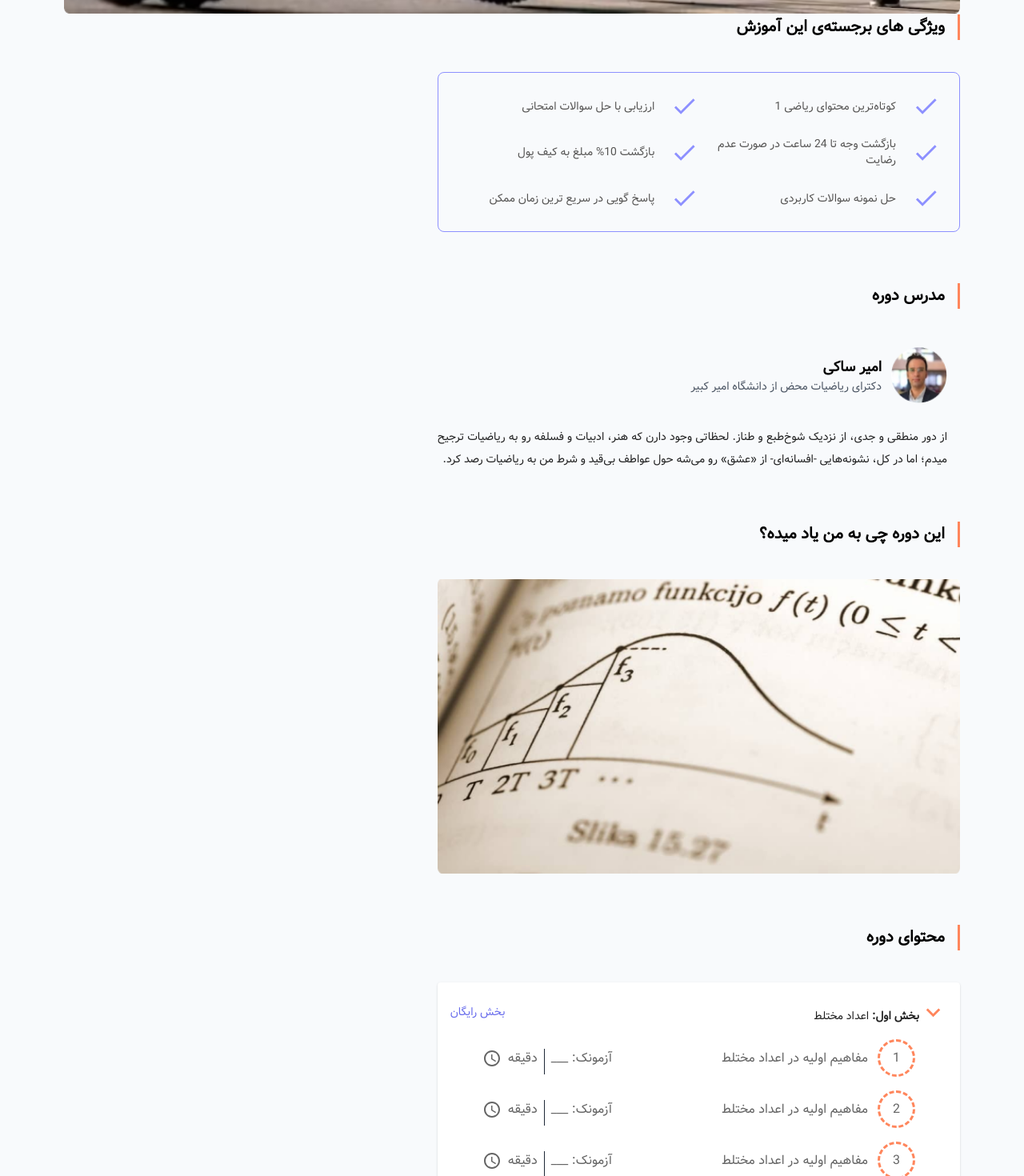
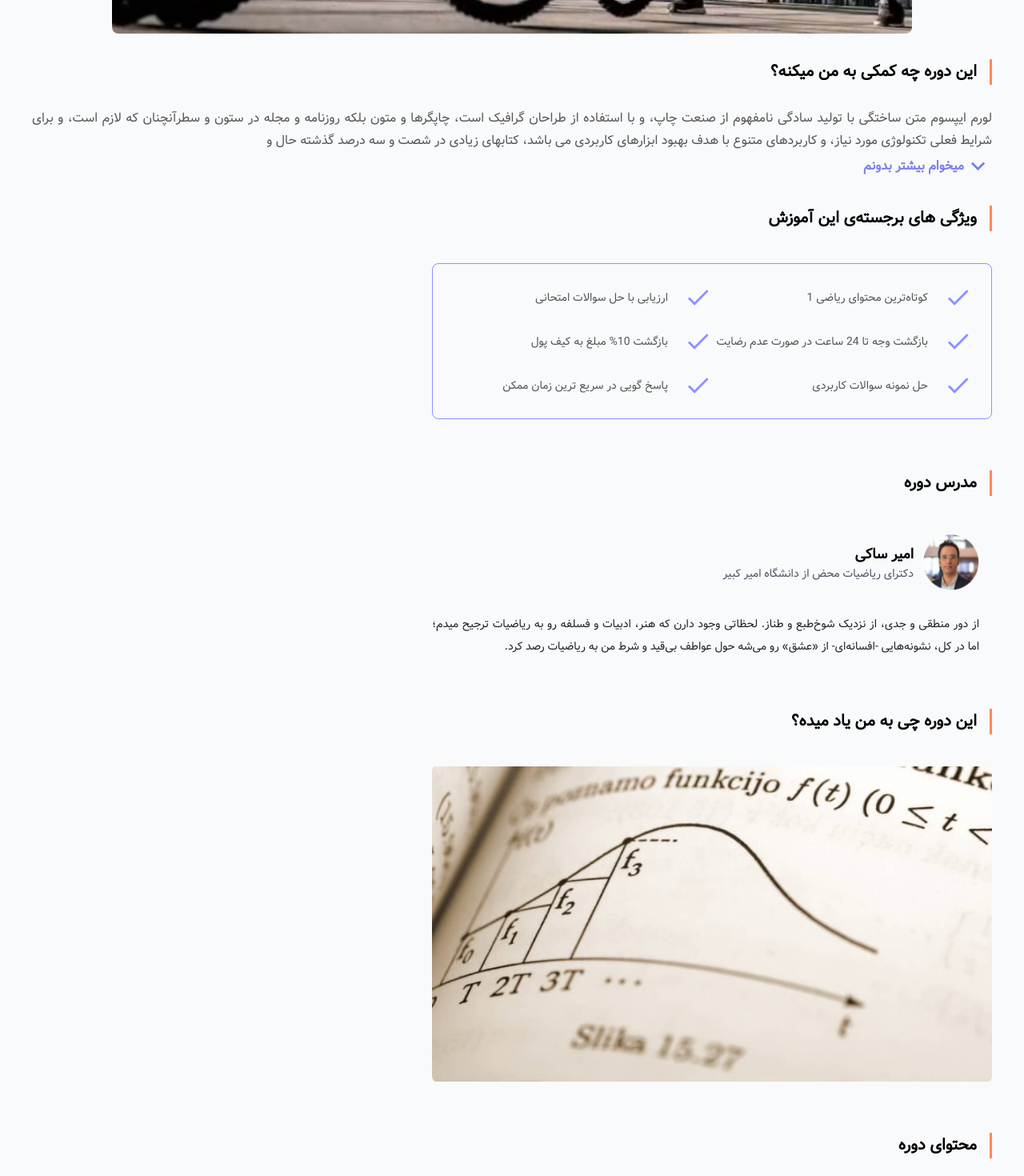
Before and after one commit to sajadjamali/course-page, a Next.js app: page / in a window 1280 px wide. Shown: the part 360-1830 px from the top of the page at 80% size. Built offline with nearby package versions, Linux system fonts and the light colour scheme.

Commit message:
Description component added

```diff
--- a/src/app/layout.tsx
+++ b/src/app/layout.tsx
@@ -25,7 +25,7 @@ export default function RootLayout({
 }>) {
   return (
     <html dir="rtl" lang="fa">
-      <body className={`${myFont.className} bg-slate-50 px-4 lg:px-20`}>{children}</body>
+      <body className={`${myFont.className} bg-slate-50 px-4 min-[960px]:px-10`}>{children}</body>
     </html>
   );
 }
--- a/src/app/page.tsx
+++ b/src/app/page.tsx
@@ -10,7 +10,7 @@ export default function Home() {
     <>
       <Header />
       <Introduction />
-      <main className="w-full mx-auto sm:w-11/12 sm:mx-0 lg:w-9/12 xl:w-7/12">
+      <main className="w-full min-[960px]:w-8/12 xl:w-7/12">
         <Properties />
         <Content />
         <SuggestedCourses />
--- a/src/components/AccordionContent.tsx
+++ b/src/components/AccordionContent.tsx
@@ -1,6 +1,7 @@
 import React from 'react';
 import Link from 'next/link';
 import Accordion from '@mui/material/Accordion';
+import { convertToPersianNumber } from '@/utils';
 import ScheduleIcon from '@mui/icons-material/Schedule';
 import ExpandMoreIcon from '@mui/icons-material/ExpandMore';
 import AccordionSummary from '@mui/material/AccordionSummary';
@@ -34,8 +35,8 @@ const AccordionContent: React.FC = () => {
                   <div className='me-2'>آزمونک: ___</div>
                   <div className='h-8 w-[1px] bg-gray-800'></div>
                   <div className='ms-2'>
-                    دقیقه
-                    <ScheduleIcon className='ms-2' />
+                    '{convertToPersianNumber(15)}
+                    <ScheduleIcon className='ms-1' />
                   </div>
                 </div>
               </Link>
@@ -50,8 +51,8 @@ const AccordionContent: React.FC = () => {
                   <div className='me-2'>آزمونک: ___</div>
                   <div className='h-8 w-[1px] bg-gray-800'></div>
                   <div className='ms-2'>
-                    دقیقه
-                    <ScheduleIcon className='ms-2' />
+                    '{convertToPersianNumber(15)}
+                    <ScheduleIcon className='ms-1' />
                   </div>
                 </div>
               </Link>
@@ -66,8 +67,8 @@ const AccordionContent: React.FC = () => {
                   <div className='me-2'>آزمونک: ___</div>
                   <div className='h-8 w-[1px] bg-gray-800'></div>
                   <div className='ms-2'>
-                    دقیقه
-                    <ScheduleIcon className='ms-2' />
+                    '{convertToPersianNumber(15)}
+                    <ScheduleIcon className='ms-1' />
                   </div>
                 </div>
               </Link>
@@ -101,8 +102,8 @@ const AccordionContent: React.FC = () => {
                   <div className='me-2'>آزمونک: ___</div>
                   <div className='h-8 w-[1px] bg-gray-800'></div>
                   <div className='ms-2'>
-                    دقیقه
-                    <ScheduleIcon className='ms-2' />
+                    '{convertToPersianNumber(15)}
+                    <ScheduleIcon className='ms-1' />
                   </div>
                 </div>
               </Link>
@@ -117,8 +118,8 @@ const AccordionContent: React.FC = () => {
                   <div className='me-2'>آزمونک: ___</div>
                   <div className='h-8 w-[1px] bg-gray-800'></div>
                   <div className='ms-2'>
-                    دقیقه
-                    <ScheduleIcon className='ms-2' />
+                    '{convertToPersianNumber(15)}
+                    <ScheduleIcon className='ms-1' />
                   </div>
                 </div>
               </Link>
@@ -133,8 +134,8 @@ const AccordionContent: React.FC = () => {
                   <div className='me-2'>آزمونک: ___</div>
                   <div className='h-8 w-[1px] bg-gray-800'></div>
                   <div className='ms-2'>
-                    دقیقه
-                    <ScheduleIcon className='ms-2' />
+                    '{convertToPersianNumber(15)}
+                    <ScheduleIcon className='ms-1' />
                   </div>
                 </div>
               </Link>
@@ -168,8 +169,8 @@ const AccordionContent: React.FC = () => {
                   <div className='me-2'>آزمونک: ___</div>
                   <div className='h-8 w-[1px] bg-gray-800'></div>
                   <div className='ms-2'>
-                    دقیقه
-                    <ScheduleIcon className='ms-2' />
+                    '{convertToPersianNumber(15)}
+                    <ScheduleIcon className='ms-1' />
                   </div>
                 </div>
               </Link>
@@ -184,8 +185,8 @@ const AccordionContent: React.FC = () => {
                   <div className='me-2'>آزمونک: ___</div>
                   <div className='h-8 w-[1px] bg-gray-800'></div>
                   <div className='ms-2'>
-                    دقیقه
-                    <ScheduleIcon className='ms-2' />
+                    '{convertToPersianNumber(15)}
+                    <ScheduleIcon className='ms-1' />
                   </div>
                 </div>
               </Link>
@@ -200,8 +201,8 @@ const AccordionContent: React.FC = () => {
                   <div className='me-2'>آزمونک: ___</div>
                   <div className='h-8 w-[1px] bg-gray-800'></div>
                   <div className='ms-2'>
-                    دقیقه
-                    <ScheduleIcon className='ms-2' />
+                    '{convertToPersianNumber(15)}
+                    <ScheduleIcon className='ms-1' />
                   </div>
                 </div>
               </Link>
--- /dev/null
+++ b/src/components/Description.tsx
@@ -0,0 +1,36 @@
+'use client'
+import React, { useState } from "react";
+import { getLessText } from "@/utils";
+import KeyboardArrowUpIcon from '@mui/icons-material/KeyboardArrowUp';
+import KeyboardArrowDownIcon from '@mui/icons-material/KeyboardArrowDown';
+
+const description = " لورم ایپسوم متن ساختگی با تولید سادگی نامفهوم از صنعت چاپ، و با استفاده از طراحان گرافیک است، چاپگرها و متون بلکه روزنامه و مجله در ستون و سطرآنچنان که لازم است، و برای شرایط فعلی تکنولوژی مورد نیاز، و کاربردهای متنوع با هدف بهبود ابزارهای کاربردی می باشد، کتابهای زیادی در شصت و سه درصد گذشته حال و آینده، شناخت فراوان جامعه و متخصصان را می طلبد، تا با نرم افزارها شناخت بیشتری را برای طراحان رایانه ای علی الخصوص طراحان خلاقی، و فرهنگ پیشرو در زبان فارسی ایجاد کرد، در این صورت می توان امید داشت که تمام و دشواری موجود در ارائه راهکارها، و شرایط سخت تایپ به پایان رسد و زمان مورد نیاز شامل حروفچینی دستاوردهای اصلی، و جوابگوی سوالات پیوسته اهل دنیای موجود طراحی اساسا مورد استفاده قرار گیرد."
+
+const Description: React.FC = () => {
+
+    const [isShowMore, setIsShowMore] = useState<boolean>(false);
+
+    return (
+        <div className='my-8'>
+            <div className="flex space-x-4 rtl:space-x-reverse items-center">
+                <div className="w-[3px] h-8 bg-[#FF865C]"></div>
+                <p className="font-bold text-xl">این دوره چه کمکی به من میکنه؟</p>
+            </div>
+            <p className='mt-7 text-[#565554] leading-7 text-justify'>
+                {
+                    isShowMore ? description : getLessText(description)
+                }
+            </p>
+            <button className="text-[#7b7feb] font-bold" onClick={() => setIsShowMore(x => !x)}>
+                {
+                    isShowMore ? <KeyboardArrowUpIcon fontSize="large" /> : <KeyboardArrowDownIcon fontSize="large" />
+                }
+                {
+                    isShowMore ? "میخوام کمتر بدونم" : "میخوام بیشتر بدونم"
+                }
+            </button>
+        </div>
+    )
+}
+
+export default Description;
--- a/src/components/Introduction.tsx
+++ b/src/components/Introduction.tsx
@@ -4,6 +4,8 @@ import backgroundImage from '../assets/img/course/backgroundImage.png';
 import cover from "../assets/img/course/cover.png";
 import Link from 'next/link';
 import ArrowBackIosIcon from '@mui/icons-material/ArrowBackIos';
+import { convertToPersianNumber } from '@/utils';
+import Description from './Description';
 
 const Introduction: React.FC = () => {
     return (
@@ -17,12 +19,23 @@ const Introduction: React.FC = () => {
                 </Link>
                 <span>ریاضی عمومی 1</span>
             </nav>
+
             <div className="relative aspect-video overflow-hidden my-6 rounded-lg min-[960px]:hidden">
                 <Image src={cover} fill className="object-cover" alt="course's cover" />
             </div>
-            <div className="relative w-full h-72 overflow-hidden rounded-lg hidden min-[960px]:block">
-                <Image src={backgroundImage} fill className="object-contain" alt="course's cover" />
+            <div className="relative xl:w-10/12 2xl:w-8/12 mx-auto h-72 my-6 overflow-hidden rounded-lg hidden min-[960px]:block">
+                <Image src={backgroundImage} fill className="object-cover" alt="course's cover" />
             </div>
+
+            <div className='min-[960px]:hidden'>
+                <p className='font-bold text-3xl'>ریاضی عمومی {convertToPersianNumber(1)}</p>
+                <p className='mt-2 leading-6 text-sm text-[#666464]'>کامل بررسی میشه.البته تو این آموزش همه مفاهیم به روش میکرولرنینگ تدریس شدن و با مثال‌های
+                    کاربردی که حل میشه شما به درک کاملی از تمامی سرفصل‌ها میرسین.
+                    کاربردی که حل میشه شما به درک کاملی از تمامی سرفصل‌ها میرسین.
+                </p>
+                <hr className='mt-2 h-[1.9px] bg-gray-300' />
+            </div>
+            <Description />
         </div>
     )
 }
--- a/src/utils/index.ts
+++ b/src/utils/index.ts
@@ -2,3 +2,10 @@ export function convertToPersianNumber(number: number): String {
     const persianDigits = ['۰', '۱', '۲', '۳', '۴', '۵', '۶', '۷', '۸', '۹'];
     return number.toString().replace(/\d/g, (digit) => persianDigits[parseInt(digit)]);
 }
+
+export const getLessText = (str: string): string => {
+    if (str) {
+        const words = str.split(' ');
+        return words.length > 6 ? words.slice(0, 60).join(' ') : str;
+    } else return '';
+}
```
